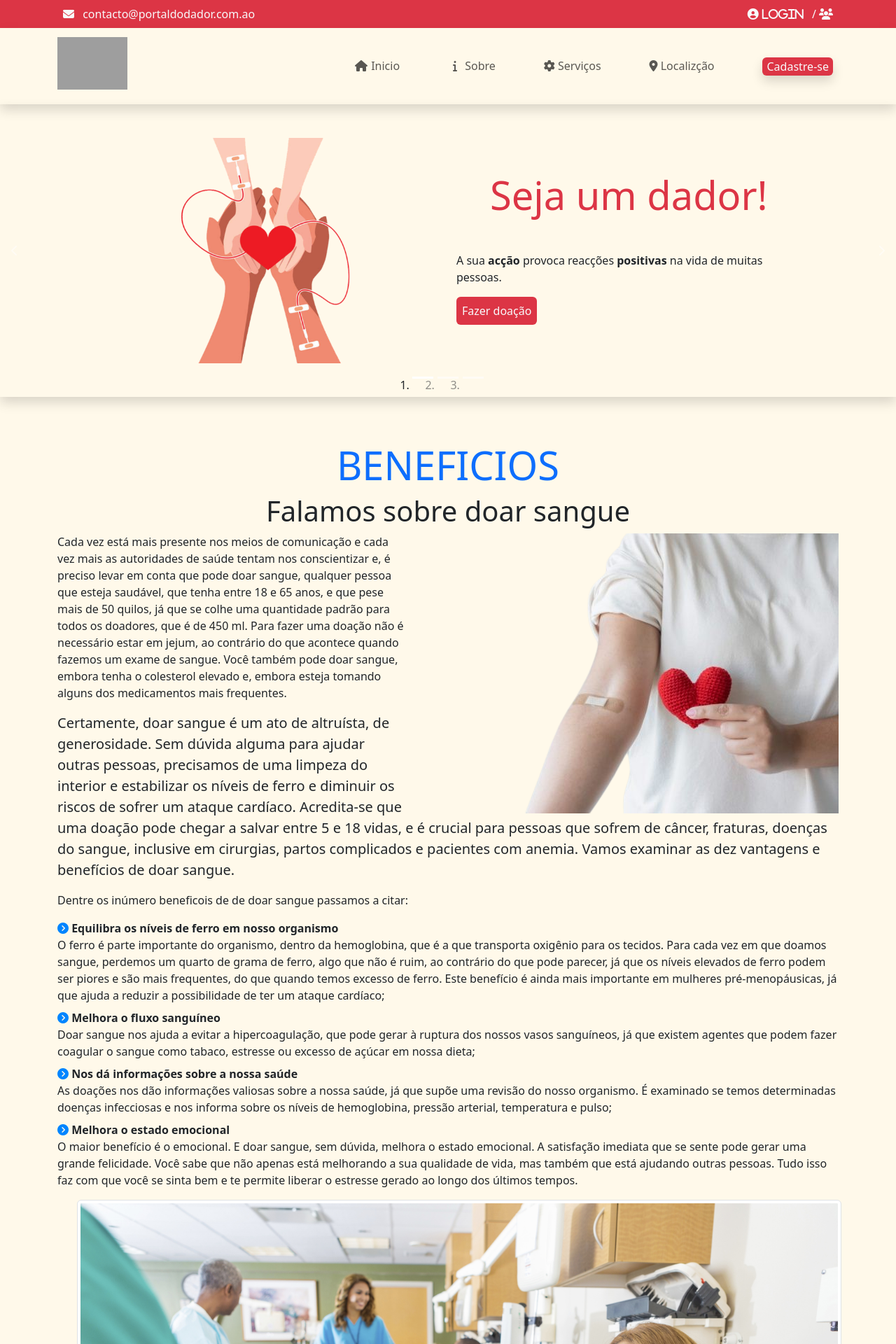
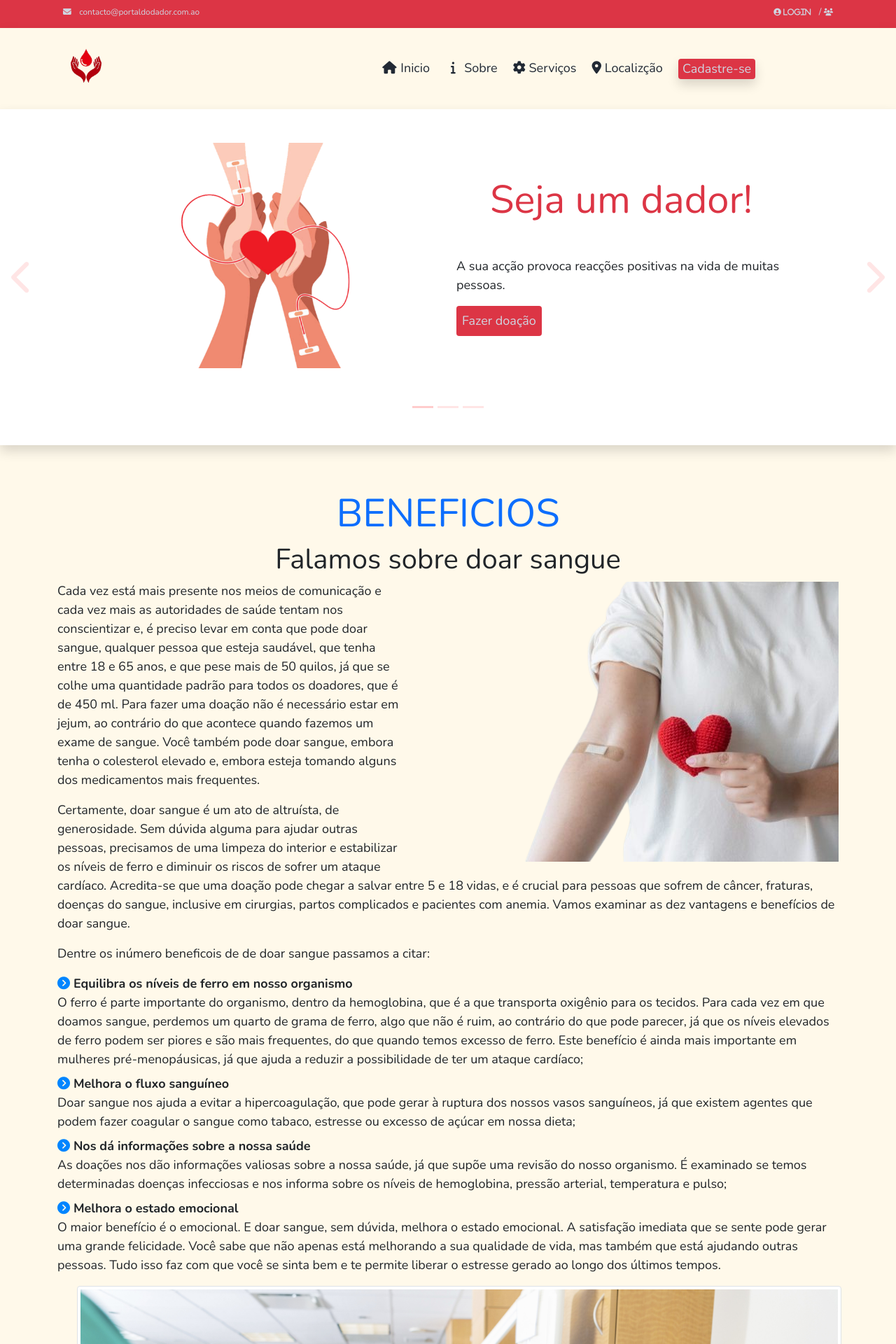
Before and after one commit to esMandele/portal_do_dador, a PHP site: page /index.php in a window 1280 px wide. Shown: the top 1920 px of the page at 70% size. Run offline with PHP 8.4, Linux system fonts and the light colour scheme; some libraries are stand-ins or nearby versions; some web fonts are replaced; grey boxes are pictures that could not be loaded.

Commit message:
Update header.php

```diff
--- a/header.php
+++ b/header.php
@@ -8,23 +8,23 @@
     <meta charset="utf-8">
     <meta name="viewport" content="width=device-width, initial-scale=1">
 
-    <link rel="apple-touch-icon" href="assets/img/apple-touch-icon.png">
-    <link rel="shortcut icon" type="image/x-icon" href="assets/img/logo.ico">
+    <link rel="apple-touch-icon" href="apple-touch-icon.png">
+    <link rel="shortcut icon" type="image/x-icon" href="logo.ico">
 
 	<script src="https://unpkg.com/scrollreveal@4.0.0/dist/scrollreveal.min.js"></script>
-	<link rel="stylesheet" href="assets/css/style.css">
-	<link rel="stylesheet" href="assets/leaflet/leaflet.css">
-   	<script src="assets/leaflet/leaflet.js"></script>
-    <link rel="stylesheet" href="assets/css/bootstrap.min.css">
+	<link rel="stylesheet" href="style.css">
+	<link rel="stylesheet" href="leaflet.css">
+   	<script src="leaflet.js"></script>
+    <link rel="stylesheet" href="bootstrap.min.css">
 	<link rel="stylesheet" href="https://cdnjs.cloudflare.com/ajax/libs/font-awesome/6.5.1/css/all.min.css" integrity="sha512-DTOQO9RWCH3ppGqcWaEA1BIZOC6xxalwEsw9c2QQeAIftl+Vegovlnee1c9QX4TctnWMn13TZye+giMm8e2LwA==" crossorigin="anonymous" referrerpolicy="no-referrer" />
 
-    <link rel="stylesheet" href="assets/css/templatemo.css">
-    <link rel="stylesheet" href="assets/css/custom.css">
+    <link rel="stylesheet" href="templatemo.css">
+    <link rel="stylesheet" href="custom.css">
 	<link href="vendor/bootstrap-datepicker/bootstrap-datepicker3.standalone.min.css" rel="stylesheet" media="screen">
 
     <!-- Load fonts style after rendering the layout styles -->
     <link rel="stylesheet" href="https://fonts.googleapis.com/css2?family=Nunito:wght@100;200;300;400;500;700;900&display=swap">
-    <link rel="stylesheet" href="assets/css/fontawesome.min.css">
+    <link rel="stylesheet" href="fontawesome.min.css">
 
 </head>
 
@@ -51,7 +51,7 @@
         <div class="container d-flex justify-content-between align-items-center">
 
             <a class="navbar-brand text-dark logo h1 align-self-center" href="index.php">
-           	 <img class="" src="assets/img/logo-red.png" width="25%">
+           	 <img class="" src="logo-red.png" width="25%">
             </a>
 
             <button class="navbar-toggler border-0" type="button" data-bs-toggle="collapse" data-bs-target="#templatemo_main_nav" aria-controls="navbarSupportedContent" aria-expanded="false" aria-label="Toggle navigation">
```
